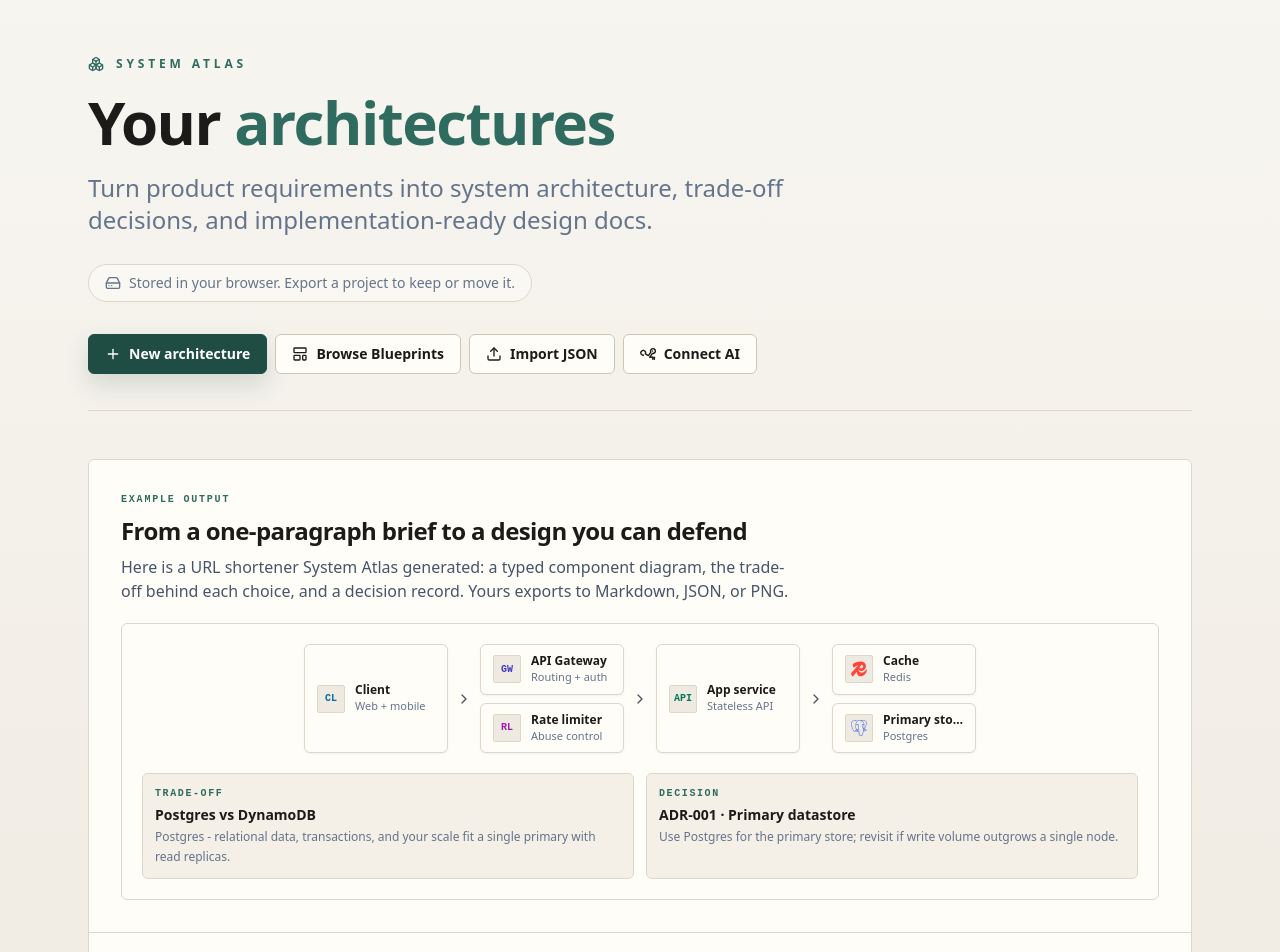
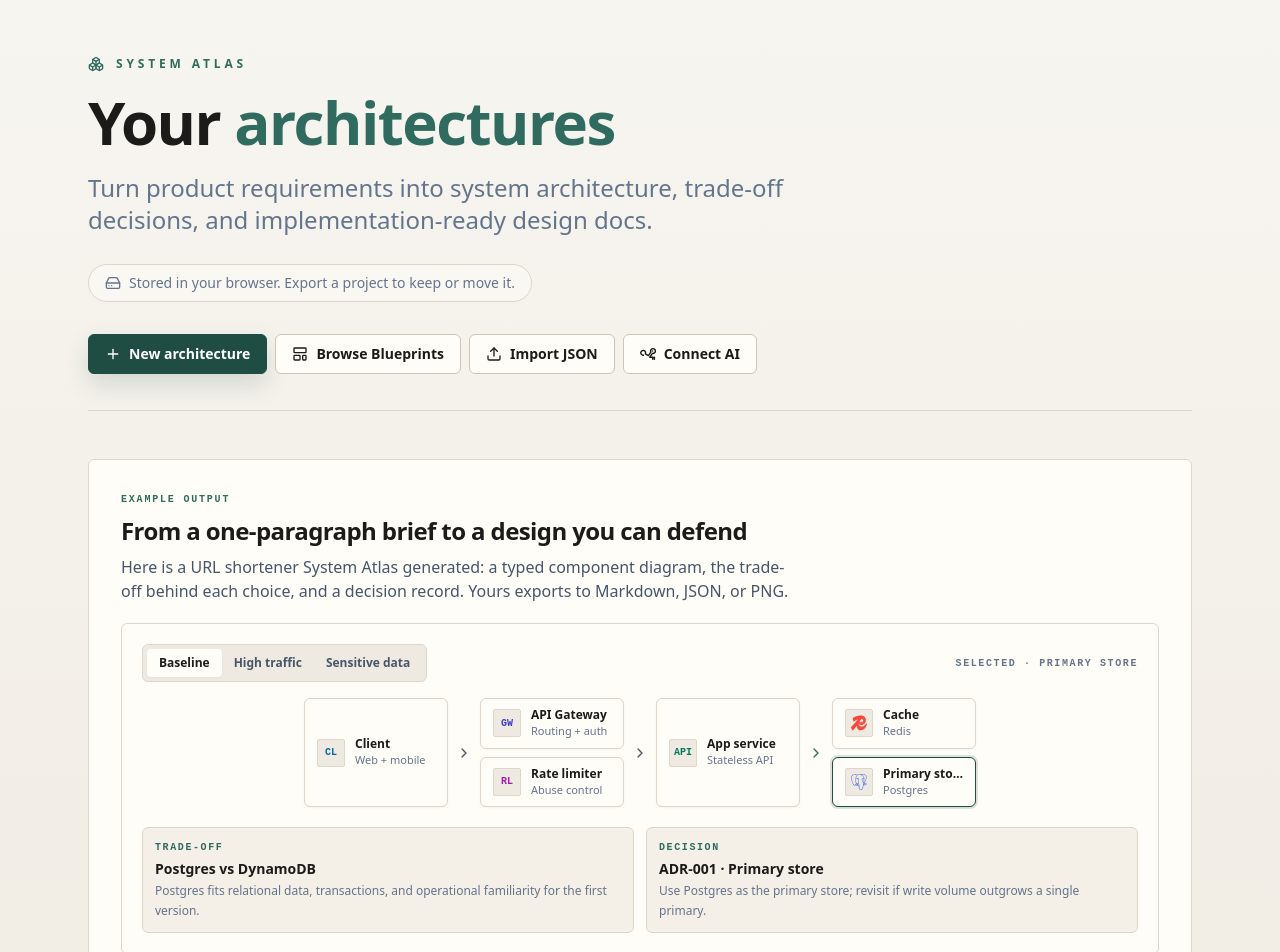
Before and after one commit to KayTiwari/system-atlas-x, a Next.js app: page / in a window 1280 px wide. Shown: the top 952 px of the page. Built offline with nearby package versions, Linux system fonts and the light colour scheme.

Commit message:
Make example architecture interactive

```diff
--- a/src/components/marketing/ExampleArchitecture.tsx
+++ b/src/components/marketing/ExampleArchitecture.tsx
@@ -1,63 +1,246 @@
+"use client";
+
+import { useMemo, useState } from "react";
 import { ChevronRight } from "lucide-react";
 import { getTechLogo } from "@/lib/techLogos";
 
+type Scenario = "baseline" | "scale" | "secure";
+type ExampleNodeId = "client" | "gateway" | "limiter" | "api" | "cache" | "store";
+
+const SCENARIOS: { id: Scenario; label: string }[] = [
+  { id: "baseline", label: "Baseline" },
+  { id: "scale", label: "High traffic" },
+  { id: "secure", label: "Sensitive data" },
+];
+
+const EXAMPLE_NODES: Record<
+  ExampleNodeId,
+  {
+    code: string;
+    accent: string;
+    name: string;
+    tech: Record<Scenario, string>;
+    tradeoff: Record<Scenario, string>;
+    decision: Record<Scenario, string>;
+  }
+> = {
+  client: {
+    code: "CL",
+    accent: "text-sky-700",
+    name: "Client",
+    tech: {
+      baseline: "Web + mobile",
+      scale: "CDN-backed web",
+      secure: "Authenticated app",
+    },
+    tradeoff: {
+      baseline: "A thin client keeps business rules server-side while still supporting web and mobile clients.",
+      scale: "Static assets move behind CDN caching so traffic spikes do not hit the API for every page load.",
+      secure: "The client only holds short-lived session state; protected work still happens behind the API boundary.",
+    },
+    decision: {
+      baseline: "Keep the client as a presentation layer and route all writes through the API.",
+      scale: "Serve static client assets through CDN caching before scaling backend services.",
+      secure: "Use short-lived sessions and keep authorization decisions on the server.",
+    },
+  },
+  gateway: {
+    code: "GW",
+    accent: "text-indigo-700",
+    name: "API Gateway",
+    tech: {
+      baseline: "Routing + auth",
+      scale: "Edge routing",
+      secure: "OIDC + policy checks",
+    },
+    tradeoff: {
+      baseline: "A gateway gives one public entry point for routing and authentication without exposing internal services.",
+      scale: "Edge routing absorbs request volume earlier, but gateway rules must stay simple and observable.",
+      secure: "Centralized auth is consistent, but policy drift can happen if services skip their own checks.",
+    },
+    decision: {
+      baseline: "Put the gateway in front of all API services.",
+      scale: "Keep gateway routing shallow and push domain logic into services.",
+      secure: "Validate identity at the gateway and enforce authorization in the service.",
+    },
+  },
+  limiter: {
+    code: "RL",
+    accent: "text-fuchsia-700",
+    name: "Rate limiter",
+    tech: {
+      baseline: "Abuse control",
+      scale: "Redis token bucket",
+      secure: "Per-user quotas",
+    },
+    tradeoff: {
+      baseline: "Rate limiting protects expensive endpoints without complicating the core application.",
+      scale: "A shared Redis counter keeps limits consistent across horizontally scaled API instances.",
+      secure: "Per-user quotas reduce abuse, but support teams need clear override paths.",
+    },
+    decision: {
+      baseline: "Apply rate limits at the gateway before requests reach business logic.",
+      scale: "Use Redis-backed token buckets for distributed rate limiting.",
+      secure: "Scope quotas by authenticated user and API key.",
+    },
+  },
+  api: {
+    code: "API",
+    accent: "text-emerald-700",
+    name: "App service",
+    tech: {
+      baseline: "Stateless API",
+      scale: "Container service",
+      secure: "Audited API",
+    },
+    tradeoff: {
+      baseline: "A stateless service is simple to scale because durable state lives in data stores.",
+      scale: "Containers fit steady throughput better than functions once the service is always warm.",
+      secure: "Audit hooks add friction, but they make sensitive changes explainable after the fact.",
+    },
+    decision: {
+      baseline: "Keep application servers stateless and horizontally scalable.",
+      scale: "Run the API as a container service for predictable high traffic.",
+      secure: "Record sensitive write actions with actor, target, and reason.",
+    },
+  },
+  cache: {
+    code: "CA",
+    accent: "text-cyan-700",
+    name: "Cache",
+    tech: {
+      baseline: "Redis",
+      scale: "Redis cluster",
+      secure: "Short TTL cache",
+    },
+    tradeoff: {
+      baseline: "Redis speeds hot reads, but every cached value needs an expiration or invalidation plan.",
+      scale: "Clustering improves capacity, but operational complexity rises with shard and failover behavior.",
+      secure: "Short TTLs limit sensitive-data exposure while still protecting repeated reads.",
+    },
+    decision: {
+      baseline: "Use Redis cache-aside for hot URL lookup paths.",
+      scale: "Move Redis to a managed cluster once cache pressure becomes sustained.",
+      secure: "Cache sensitive-derived responses only with short TTLs and no shared-user keys.",
+    },
+  },
+  store: {
+    code: "DB",
+    accent: "text-blue-700",
+    name: "Primary store",
+    tech: {
+      baseline: "Postgres",
+      scale: "DynamoDB",
+      secure: "Postgres RLS",
+    },
+    tradeoff: {
+      baseline: "Postgres fits relational data, transactions, and operational familiarity for the first version.",
+      scale: "DynamoDB wins on predictable high-volume key lookups, but access patterns must be designed upfront.",
+      secure: "Postgres RLS keeps tenant isolation close to the data, but policies need careful testing.",
+    },
+    decision: {
+      baseline: "Use Postgres as the primary store; revisit if write volume outgrows a single primary.",
+      scale: "Use DynamoDB for predictable key-value access at very high request volume.",
+      secure: "Use Postgres with row-level security for tenant-scoped records.",
+    },
+  },
+};
+
 /**
- * A static, hand-built sample of what System Atlas produces from a one-paragraph
- * brief: a typed component diagram, the trade-off behind a choice, and a decision
- * record. Purely presentational - it sells the output to first-time visitors and
- * is not wired to the live model.
+ * A compact, interactive sample of what System Atlas produces from a brief:
+ * a typed component diagram, the trade-off behind each choice, and a decision
+ * record that changes as the user explores the design.
  */
 export function ExampleArchitecture() {
+  const [scenario, setScenario] = useState<Scenario>("baseline");
+  const [selectedId, setSelectedId] = useState<ExampleNodeId>("store");
+  const selected = EXAMPLE_NODES[selectedId];
+
+  const tradeoffTitle = useMemo(() => {
+    if (selectedId === "store") return `${selected.tech.baseline} vs DynamoDB`;
+    return `${selected.name} choice`;
+  }, [selected, selectedId]);
+
   return (
     <div className="rounded-md border border-navy-700 bg-navy-900/50 p-4 sm:p-5">
-      {/* Diagram */}
+      <div className="mb-4 flex flex-wrap items-center justify-between gap-3">
+        <div className="flex rounded-md border border-navy-700 bg-paper-soft p-1">
+          {SCENARIOS.map((item) => (
+            <button
+              key={item.id}
+              type="button"
+              onClick={() => setScenario(item.id)}
+              className={`rounded px-3 py-1.5 text-xs font-semibold transition ${
+                scenario === item.id
+                  ? "bg-navy-900 text-ink shadow-sm"
+                  : "text-slate-600 hover:bg-navy-900/70 hover:text-ink"
+              }`}
+            >
+              {item.label}
+            </button>
+          ))}
+        </div>
+        <p className="font-mono text-[10px] font-semibold uppercase tracking-[0.16em] text-slate-500">
+          Selected · {selected.name}
+        </p>
+      </div>
+
       <div className="flex items-stretch justify-center gap-1.5 overflow-x-auto pb-1 thin-scroll sm:gap-2">
-        <Node code="CL" accent="text-sky-700" name="Client" tech="Web + mobile" />
-        <Arrow />
+        <Node
+          id="client"
+          scenario={scenario}
+          selected={selectedId === "client"}
+          onSelect={setSelectedId}
+        />
+        <Arrow active={selectedId === "client" || selectedId === "gateway"} />
         <Column>
           <Node
-            code="GW"
-            accent="text-indigo-700"
-            name="API Gateway"
-            tech="Routing + auth"
+            id="gateway"
+            scenario={scenario}
+            selected={selectedId === "gateway"}
+            onSelect={setSelectedId}
           />
           <Node
-            code="RL"
-            accent="text-fuchsia-700"
-            name="Rate limiter"
-            tech="Abuse control"
+            id="limiter"
+            scenario={scenario}
+            selected={selectedId === "limiter"}
+            onSelect={setSelectedId}
           />
         </Column>
-        <Arrow />
+        <Arrow active={selectedId === "gateway" || selectedId === "limiter" || selectedId === "api"} />
         <Node
-          code="API"
-          accent="text-emerald-700"
-          name="App service"
-          tech="Stateless API"
+          id="api"
+          scenario={scenario}
+          selected={selectedId === "api"}
+          onSelect={setSelectedId}
         />
-        <Arrow />
+        <Arrow active={selectedId === "api" || selectedId === "cache" || selectedId === "store"} />
         <Column>
-          <Node code="CA" accent="text-cyan-700" name="Cache" tech="Redis" />
           <Node
-            code="DB"
-            accent="text-blue-700"
-            name="Primary store"
-            tech="Postgres"
+            id="cache"
+            scenario={scenario}
+            selected={selectedId === "cache"}
+            onSelect={setSelectedId}
+          />
+          <Node
+            id="store"
+            scenario={scenario}
+            selected={selectedId === "store"}
+            onSelect={setSelectedId}
           />
         </Column>
       </div>
 
-      {/* Output artifacts */}
       <div className="mt-4 grid gap-3 sm:grid-cols-2">
         <Artifact
           kind="Trade-off"
-          title="Postgres vs DynamoDB"
-          body="Postgres - relational data, transactions, and your scale fit a single primary with read replicas."
+          title={tradeoffTitle}
+          body={selected.tradeoff[scenario]}
         />
         <Artifact
           kind="Decision"
-          title="ADR-001 · Primary datastore"
-          body="Use Postgres for the primary store; revisit if write volume outgrows a single node."
+          title={`ADR-001 · ${selected.name}`}
+          body={selected.decision[scenario]}
         />
       </div>
     </div>
@@ -69,22 +252,33 @@ function Column({ children }: { children: React.ReactNode }) {
 }
 
 function Node({
-  code,
-  accent,
-  name,
-  tech,
+  id,
+  scenario,
+  selected,
+  onSelect,
 }: {
-  code: string;
-  accent: string;
-  name: string;
-  tech: string;
+  id: ExampleNodeId;
+  scenario: Scenario;
+  selected: boolean;
+  onSelect: (id: ExampleNodeId) => void;
 }) {
+  const node = EXAMPLE_NODES[id];
+  const tech = node.tech[scenario];
   const logo = getTechLogo(tech);
   return (
-    <div className="flex w-36 shrink-0 items-center gap-2.5 rounded-md border border-navy-700 bg-navy-900 px-3 py-2 shadow-sm">
+    <button
+      type="button"
+      onClick={() => onSelect(id)}
+      aria-pressed={selected}
+      className={`flex w-36 shrink-0 items-center gap-2.5 rounded-md border px-3 py-2 text-left shadow-sm transition ${
+        selected
+          ? "border-brand-blue bg-navy-900 ring-2 ring-brand-blue/15"
+          : "border-navy-700 bg-navy-900 hover:border-brand-blue/50 hover:bg-paper-soft"
+      }`}
+    >
       <span
         className={`grid h-7 w-7 shrink-0 place-items-center rounded-sm border border-navy-700 bg-paper-soft font-mono text-[10px] font-semibold ${
-          logo ? "" : accent
+          logo ? "" : node.accent
         }`}
       >
         {logo?.kind === "img" ? (
@@ -105,20 +299,24 @@ function Node({
             <path d={logo.path} />
           </svg>
         ) : (
-          code
+          node.code
         )}
       </span>
       <div className="min-w-0">
-        <p className="truncate text-xs font-semibold text-ink">{name}</p>
+        <p className="truncate text-xs font-semibold text-ink">{node.name}</p>
         <p className="truncate text-[11px] text-slate-500">{tech}</p>
       </div>
-    </div>
+    </button>
   );
 }
 
-function Arrow() {
+function Arrow({ active }: { active?: boolean }) {
   return (
-    <div className="flex shrink-0 items-center text-slate-600">
+    <div
+      className={`flex shrink-0 items-center transition ${
+        active ? "text-brand-cyan" : "text-slate-600"
+      }`}
+    >
       <ChevronRight className="h-4 w-4" />
     </div>
   );
```
